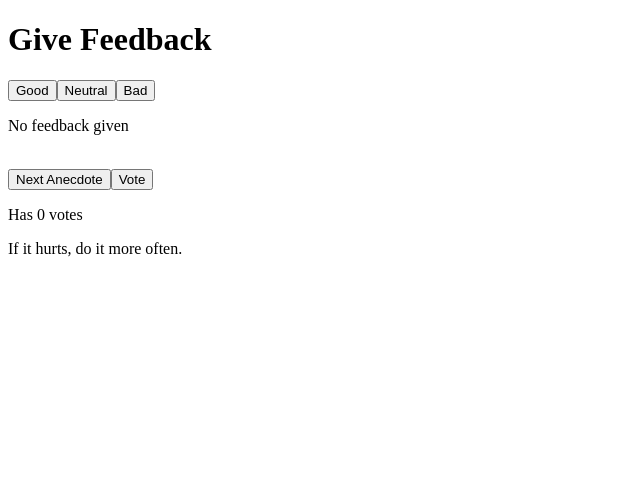
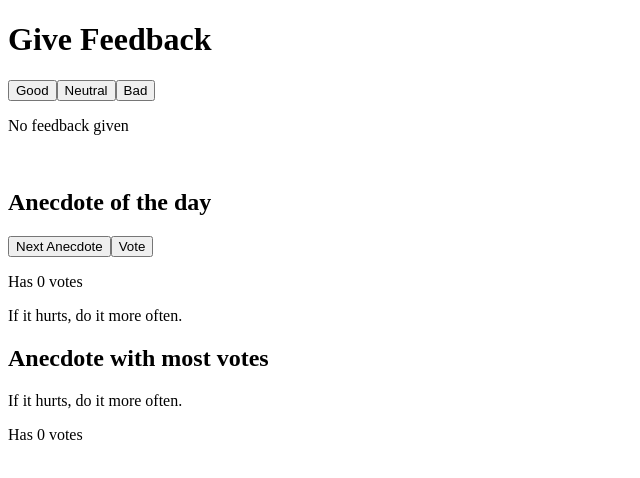
Before and after one commit to tomyok/FullStackOpenCourse, a React (Vite) app in the folder unicafe/: page / in a window 1280 px wide. Shown: the top 478 px of the page, without its empty margins (0-640 px from the left). Built offline with nearby package versions, Linux system fonts and the light colour scheme.

Commit message:
Ejercicios unicafe 1.14 y ultimo, finalizado

```diff
--- a/unicafe/src/App.jsx
+++ b/unicafe/src/App.jsx
@@ -110,6 +110,23 @@ const App = () => {
     });
   }
 
+  const anecdoteVoteMax = () => {
+    let voteCountMax
+    let anecdoteVotePosition
+    const voteCount = Object.values(selected.votes)
+    for(let i = 0; i < anecdotes.length; i++){
+      if(i===0){
+        voteCountMax = voteCount[i];
+        anecdoteVotePosition = i;
+      } else if (voteCount[i] > voteCountMax){
+        voteCountMax = voteCount[i];
+        anecdoteVotePosition = i;
+      }
+    }
+  return [voteCountMax, anecdoteVotePosition]
+  }
+
+  let [voteCountMax, anecdoteVotePosition] = anecdoteVoteMax();
   return (
     <div>
       <h1>Give Feedback</h1>
@@ -120,10 +137,16 @@ const App = () => {
       ? <p>No feedback given</p>
       : <Statics good = {good} neutral = {neutral} bad = {bad} all = {all} average = {average} positive = {positive}/>}
       <br />
+
+      <h2>Anecdote of the day</h2>
       <Buttons param={randomAnecdote} text = "Next Anecdote"/>
-      <button onClick={() => handleClickNext(selected.anecdoteCount)}>Vote</button>
+      <Buttons param={() => handleClickNext(selected.anecdoteCount)} text = "Vote"/>
       <p>Has {selected.votes[selected.anecdoteCount]} votes</p>
       <p>{anecdotes[selected.anecdoteCount]}</p>
+
+      <h2>Anecdote with most votes</h2>
+      <p>{anecdotes[anecdoteVotePosition]}</p>
+      <p>Has {voteCountMax} votes</p>
     </div>
   )
 }
```
